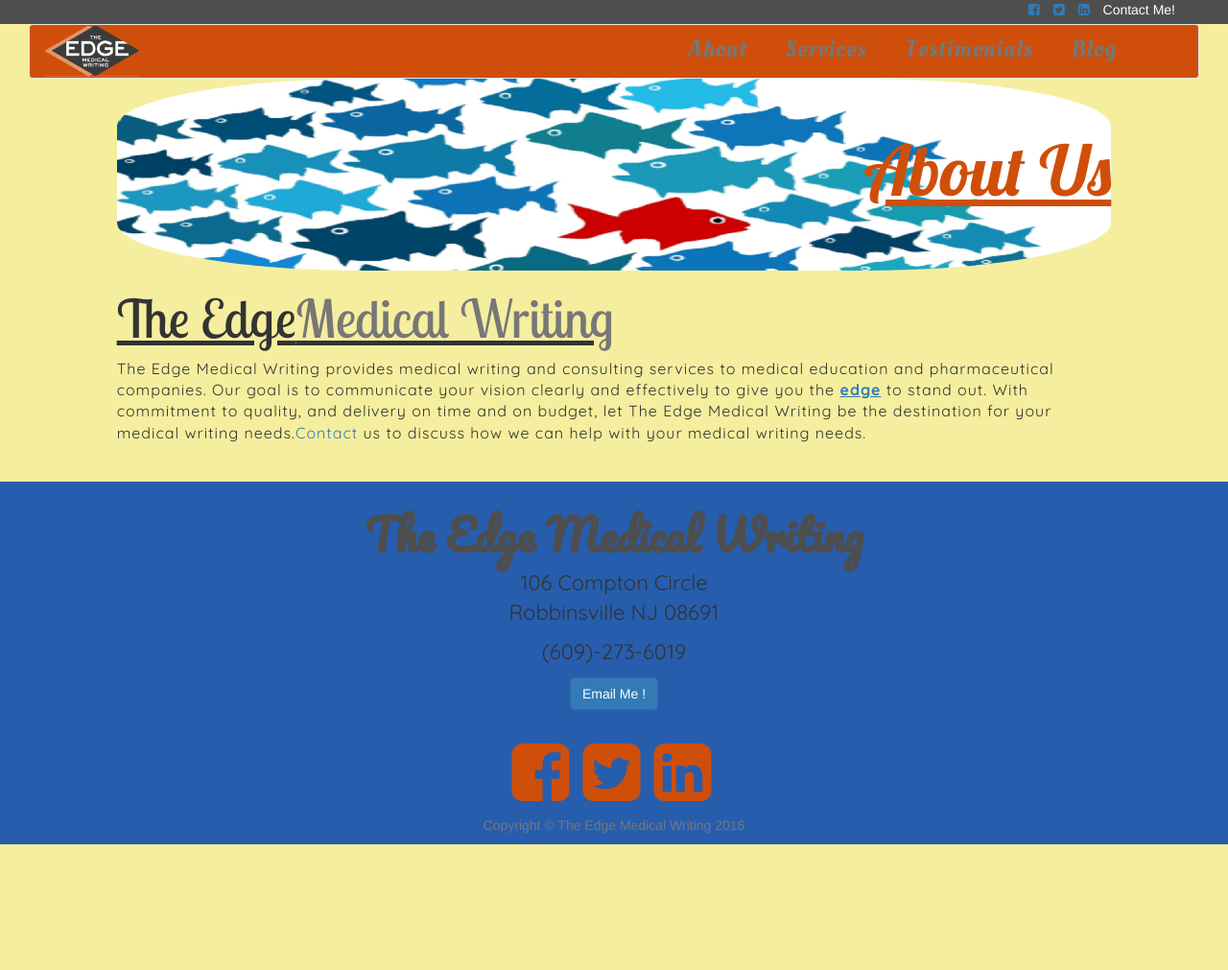
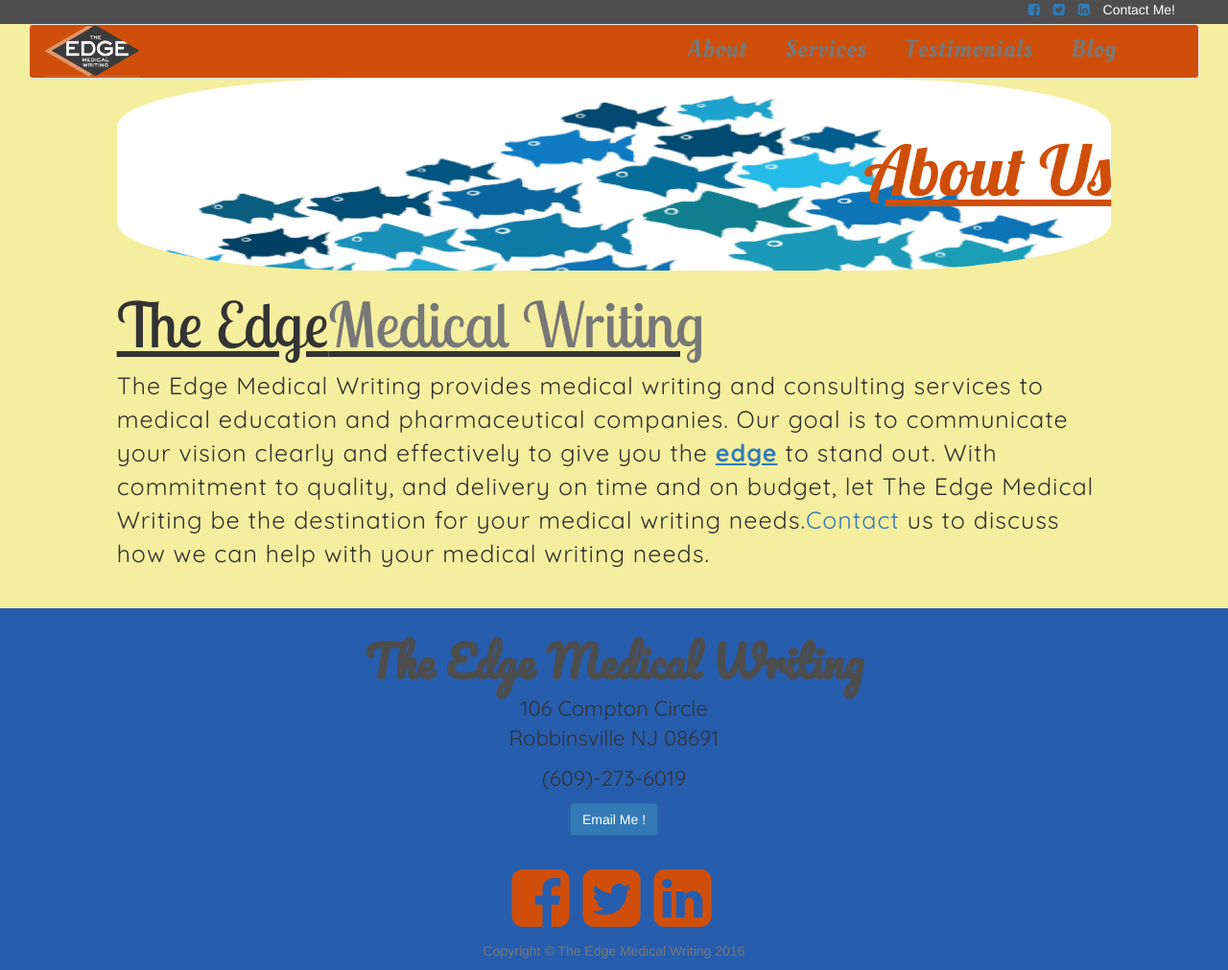
Before and after one commit to saltoriousSIG/theedge, a Jekyll site: the page built from about.html, in a window 1280 px wide. Shown: the whole page at 96% size. Built offline with Jekyll 4.4.1, drawn with Linux system fonts in a browser that asks for light colours; before the commit the page ends 900 px from its top, so only the background shows below that.

Commit message:
Update _about.scss

```diff
--- a/_sass/page-content/_about.scss
+++ b/_sass/page-content/_about.scss
@@ -55,11 +55,11 @@
 }
 .about-font h1{
     font-family: 'Lobster Two',cursive;
-    font-size:55px;
+    font-size: 65px;
     text-decoration: underline;
 }
 .about-font p{
     font-family: 'Quicksand', sans-serif;
-    font-size: 16px;
+    font-size: 25px;
     letter-spacing: 1px;
 }
```
